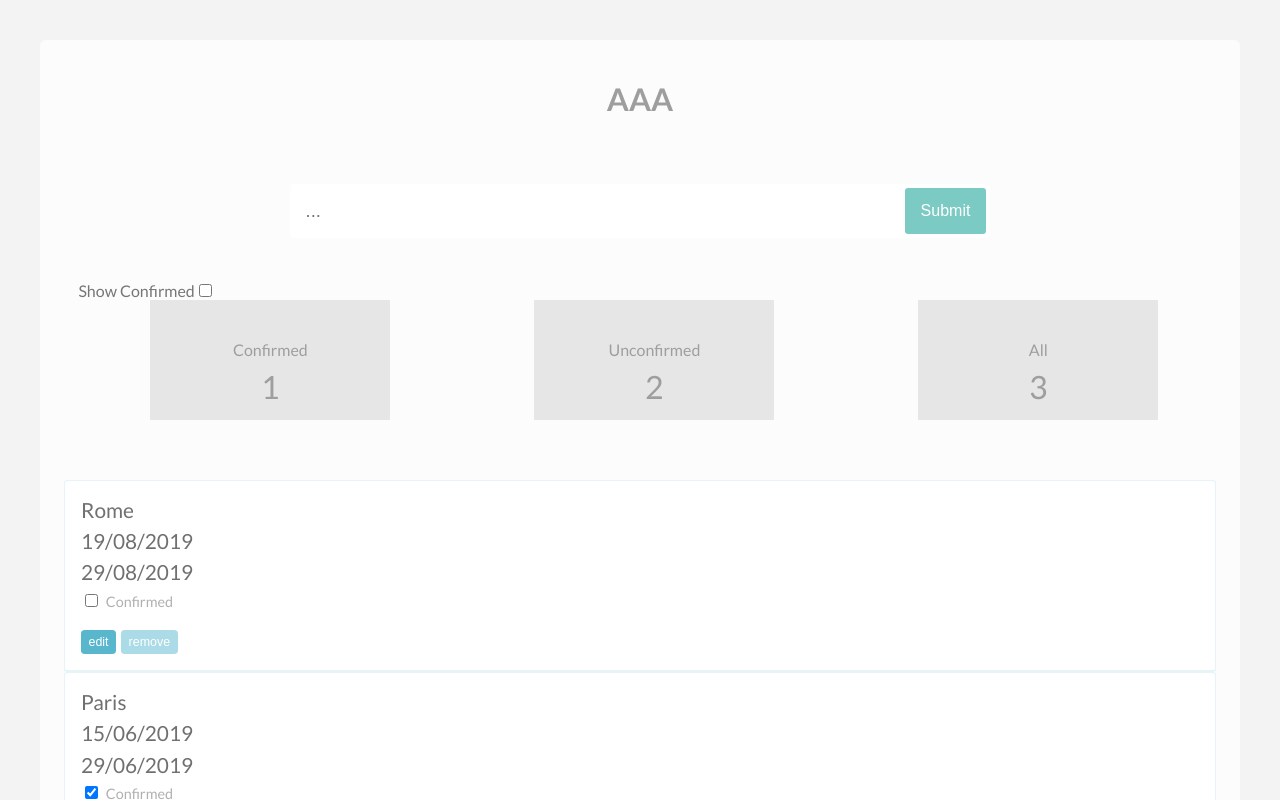
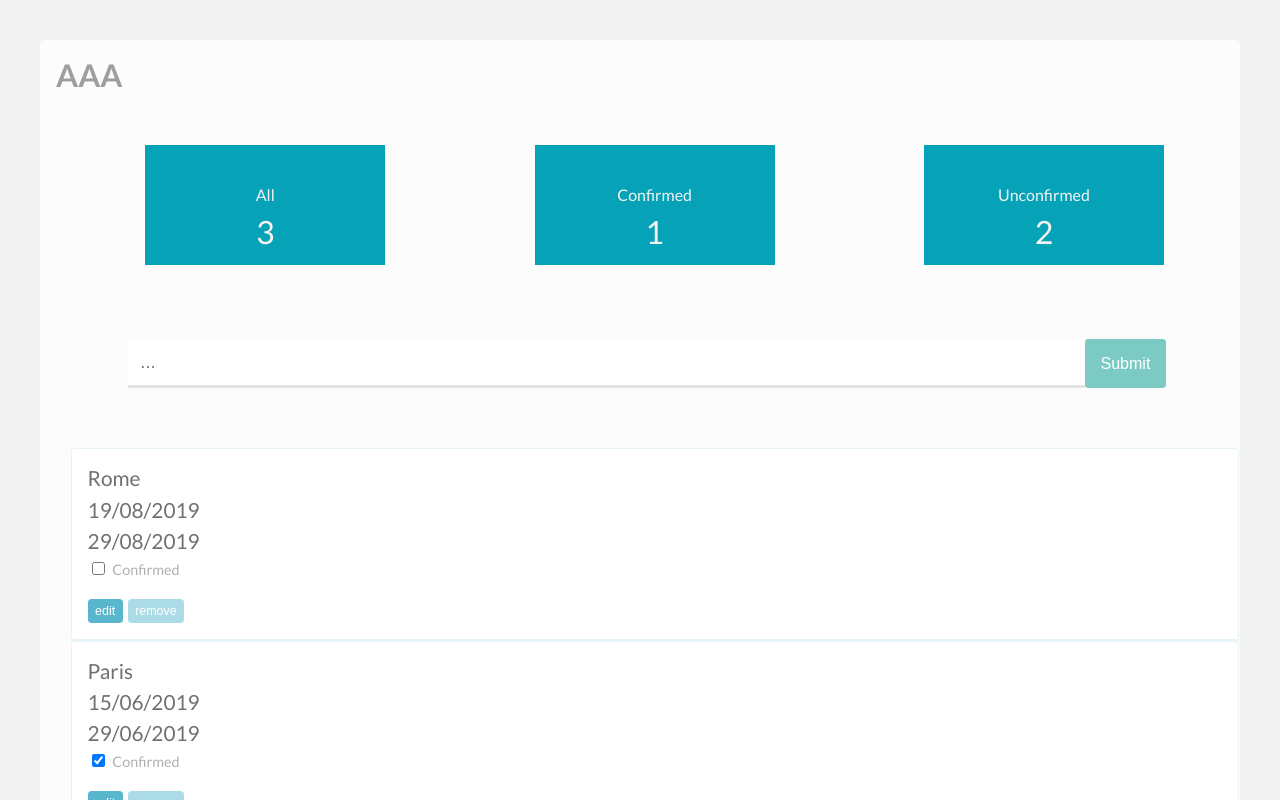
Before and after one commit to mz4/z-tripplanner, a React (Create React App) app: page / in a window 1280 px wide. Shown: the top 800 px of the page. Built offline with nearby package versions, Linux system fonts and the light colour scheme.

Commit message:
Select Confirmed, Unconfirmed, All from Counter

```diff
--- a/src/App.js
+++ b/src/App.js
@@ -3,16 +3,18 @@ import './App.css';
 
 import TripList from './TripList';
 import Counter from './Counter';
+import TripDate from './TripDate';
 
 class App extends Component {
 
   state = {
-    showConfirmed: false,
-    showUnConfirmed: false,
+    showConfirmed: true,
+    showUnConfirmed: true,
     showAll: true,
     pendingTrip: "",
     trips: [
       {
+        id: 0,
         name: 'Rome',
         dateStart: '19/08/2019',
         dateEnd: '29/08/2019',
@@ -20,6 +22,7 @@ class App extends Component {
         isEditing: false
       },
       {
+        id: 1,
         name: 'Paris',
         dateStart: '15/06/2019',
         dateEnd: '29/06/2019',
@@ -27,6 +30,7 @@ class App extends Component {
         isEditing: false
       },
       {
+        id: 2,
         name: 'Malta',
         dateStart: '01/02/2019',
         dateEnd: '08/02/2019',
@@ -52,13 +56,14 @@ class App extends Component {
   toggleConfirmationAt = index =>
     this.toggleTripPropertyAt("isConfirmed", index);
 
-  removeTripAt = index =>
+  removeTripAt = (index) => {
+    // var arrb = this.state.trips.filter(trip => trip.id !== index);
+    // // var prova = this.state.trips.splice(this.state.trips.findIndex(trip => trip.id !== index), 1);
+    // console.log(arrb);
     this.setState({
-      trips: [
-        ...this.state.trips.slice(0, index),
-        ...this.state.trips.slice(index + 1)
-      ]
+      trips: this.state.trips.filter(trip => trip.id !== index)
     });
+  }
 
   toggleEditingAt = index =>
     this.toggleTripPropertyAt("isEditing", index);
@@ -106,7 +111,7 @@ class App extends Component {
     this.setState({
       showConfirmed: true,
       showUnConfirmed: false,
-      showAll: false
+      showAll: false,
     });
   }
 
@@ -114,15 +119,15 @@ class App extends Component {
     this.setState({
       showConfirmed: false,
       showUnConfirmed: true,
-      showAll: false
+      showAll: false,
     });
   }
 
   setAll() {
     this.setState({
       showConfirmed: true,
-      showUnConfirmed: false,
-      showAll: true
+      showUnConfirmed: true,
+      showAll: true,
     });
   }
 
@@ -163,8 +168,24 @@ class App extends Component {
     const setAll = () => this.setAll();
     return (
       <div className="App">
-        <header>
+        <div className="main">
           <h2>AAA</h2>
+
+          <div className="options">
+            <Counter
+              totalTrips={totalTrips}
+              numberConfirmed={numberConfirmed}
+              numberUnconfirmed={numberUnconfirmed}
+              setConfirmed={setConfirmed}
+              setUnConfirmed={setUnConfirmed}
+              setAll={setAll}
+              showConfirmed={this.state.showConfirmed}
+              showUnConfirmed={this.state.showUnConfirmed}
+              showAll={this.state.showAll}
+            />
+          </div>
+
+          <div className="destination">
             <form onSubmit={this.newTripSubmitHandler}>
               <input
                 type="text"
@@ -173,31 +194,9 @@ class App extends Component {
                 placeholder="..." />
               <button type="submit" name="submit" value="submit">Submit</button>
             </form>
-        </header>
-        <div className="main">
-          <div className="options">
-
-            <div className="filter">
-              <label>
-                Show Confirmed
-                <input
-                  type="checkbox"
-                  onChange={this.toggleFilter}
-                  checked={this.state.isConfirmed} />
-              </label>
           </div>
 
-            <Counter
-              totalTrips={totalTrips}
-              numberConfirmed={numberConfirmed}
-              numberUnconfirmed={numberUnconfirmed}
-              setConfirmed={setConfirmed}
-              setUnConfirmed={setUnConfirmed}
-              setAll={setAll}
-            />
-
-          </div>
-
+          <div className="trips">
             <TripList
               trips={this.state.trips}
               toggleConfirmationAt={this.toggleConfirmationAt}
@@ -207,11 +206,10 @@ class App extends Component {
               setDateEndAt={this.setDateEndAt}
               showConfirmed={this.state.showConfirmed}
               showUnConfirmed={this.state.showUnConfirmed}
-            showAll={this.state.showAll}
               removeTripAt={this.removeTripAt}
               pendingTrip={this.state.pendingTrip}
             />
-
+          </div>
         </div>
       </div>
     );
--- a/src/Counter.js
+++ b/src/Counter.js
@@ -2,10 +2,20 @@ import React from 'react';
 import PropTypes from 'prop-types';
 
 const Counter = (props) => {
-  const { setConfirmed, setUnConfirmed, setAll } = props;
+  const { setConfirmed, setUnConfirmed, setAll, showConfirmed, showUnConfirmed, showAll } = props;
   return (
     <div className="counter">
-    <div className="counter__type" onClick={setConfirmed}>
+
+    <div className={"counter__type " + (showAll ? "counter__type--selected" : "")} onClick={setAll}>
+      <div className="counter__type__title">
+        All
+      </div>
+      <div className="counter__type__value">
+        {props.totalTrips}
+      </div>
+    </div>
+
+    <div className={"counter__type " + (showConfirmed ? "counter__type--selected" : "")} onClick={setConfirmed}>
       <div className="counter__type__title">
         Confirmed
       </div>
@@ -13,7 +23,8 @@ const Counter = (props) => {
         {props.numberConfirmed}
       </div>
     </div>
-    <div className="counter__type" onClick={setUnConfirmed}>
+
+    <div className={"counter__type " + (showUnConfirmed ? "counter__type--selected" : "")} onClick={setUnConfirmed}>
       <div className="counter__type__title">
         Unconfirmed
       </div>
@@ -21,14 +32,7 @@ const Counter = (props) => {
         {props.numberUnconfirmed}
       </div>
     </div>
-    <div className="counter__type" onClick={setAll}>
-      <div className="counter__type__title">
-        All
-      </div>
-      <div className="counter__type__value">
-        {props.totalTrips}
-      </div>
-    </div>
+
   </div>
   )
 }
@@ -40,6 +44,9 @@ Counter.propTypes = {
   setConfirmed: PropTypes.func.isRequired,
   setUnConfirmed: PropTypes.func.isRequired,
   setAll: PropTypes.func.isRequired,
+  showConfirmed: PropTypes.bool.isRequired,
+  showUnConfirmed: PropTypes.bool.isRequired,
+  showAll: PropTypes.bool.isRequired,
 };
 
 export default Counter;
--- a/src/TripList.js
+++ b/src/TripList.js
@@ -9,6 +9,17 @@ const TripList = props =>
     <PendingTrip name={props.pendingTrip} />
     {
       props.trips
+      .filter(trip => {
+        if (trip.isConfirmed === true && props.showConfirmed === true) {
+          return true
+        }
+        if (trip.isConfirmed === false && props.showUnConfirmed === true) {
+          return true
+        }
+        else {
+          return false
+        }
+      })
       .map((trip, index) =>
         <Trip
           key={index}
@@ -17,12 +28,12 @@ const TripList = props =>
           dateEnd={trip.dateEnd}
           isConfirmed={trip.isConfirmed}
           isEditing={trip.isEditing}
-          handleConfirmation={() => props.toggleConfirmationAt(index)}
-          handeToggleEditing={() => props.toggleEditingAt(index)}
-          setName={text => props.setNameAt(text, index)}
-          setDateStart={text => props.setDateStartAt(text, index)}
-          setDateEnd={text => props.setDateEndAt(text, index)}
-          handleRemove={() => props.removeTripAt(index)} />
+          handleConfirmation={() => props.toggleConfirmationAt(trip.id)}
+          handeToggleEditing={() => props.toggleEditingAt(trip.id)}
+          setName={text => props.setNameAt(text, trip.id)}
+          setDateStart={text => props.setDateStartAt(text, trip.id)}
+          setDateEnd={text => props.setDateEndAt(text, trip.id)}
+          handleRemove={() => props.removeTripAt(trip.id)} />
       )
     }
   </ul>;
@@ -36,7 +47,6 @@ TripList.propTypes = {
   setDateEndAt: PropTypes.func.isRequired,
   showConfirmed: PropTypes.bool.isRequired,
   showUnConfirmed: PropTypes.bool.isRequired,
-  showAll: PropTypes.bool.isRequired,
   removeTripAt: PropTypes.func.isRequired,
   pendingTrip: PropTypes.string.isRequired
 };
--- a/src/index.css
+++ b/src/index.css
@@ -47,14 +47,12 @@ p {
 }
 
 form {
-  width: 60%;
+  width: 90%;
   background: white;
   display: inline-block;
   overflow: hidden;
   display: -ms-flexbox;
   display: flex;
-  border-radius: .2em;
-  border: solid 4px white;
 }
 
 form button {
@@ -89,18 +87,17 @@ button {
   outline: none;
 }
 
-header {
+.destination {
   text-align: center;
-  /*background: linear-gradient(90deg, #d4eece, #55b3d0, #1e7eb7),
-    url(./images/header-bg.jpg) no-repeat;*/
   background-blend-mode: multiply;
   background-size: cover;
 }
 
-header input {
+.destination input {
   padding: 12px;
   font-size: 1.15em;
   width: 100%;
+  border-bottom: 3px solid #e3e3e3;
 }
 
 li span,
@@ -193,9 +190,6 @@ td:last-child {
 ==================================== */
 
 @media (max-width: 768px) {
-  header {
-    padding: 1.25em;
-  }
   h1 {
     font-size: 3.6em;
     margin: .3em 0 0;
@@ -222,7 +216,7 @@ td:last-child {
     margin: 0;
   }
   .main {
-    padding: 2em 1em .75em;
+    padding: 1em 1em 1em;
   }
   tr {
     display: inline-block;
@@ -246,6 +240,11 @@ td:last-child {
   background-color: #e6e6e6;
 }
 
+.counter__type--selected {
+  color: #f3f3f3;
+  background-color: #06a3b8;
+}
+
 .counter__type:hover {
   cursor: pointer;
   color: #f3f3f3;
@@ -262,11 +261,6 @@ td:last-child {
 }
 
 @media (min-width: 769px) {
-  header {
-    height: 140px;
-    padding: 2.5em 1em 1em;
-    background-position: 0 -95px;
-  }
   div > label {
     margin-top: 12px;
   }
@@ -285,7 +279,7 @@ td:last-child {
     width: 90%;
   }
   .main {
-    padding: 3.8em 1.5em .75em;
+    padding: 1em 1em 1em;
     position: relative;
     z-index: 10;
   }
@@ -317,15 +311,19 @@ td:last-child {
   ul li {
     -ms-flex-positive: 1;
     flex-grow: 1;
-    -ms-flex-preferred-size: 100%;
-    flex-basis: 100%;
+    -ms-flex-preferred-size: 90%;
+    flex-basis: 90%;
     /* margin: 0 1.25% 1em; */
   }
 }
 
 @media (min-width: 880px) {
   ul li {
-    -ms-flex-preferred-size: 100%;
-    flex-basis: 100%;
+    -ms-flex-preferred-size: 90%;
+    flex-basis: 90%;
   }
 }
+
+.trips {
+  width: 100%;
+}
```
Lines whose indentation alone changed are shown as unchanged.
